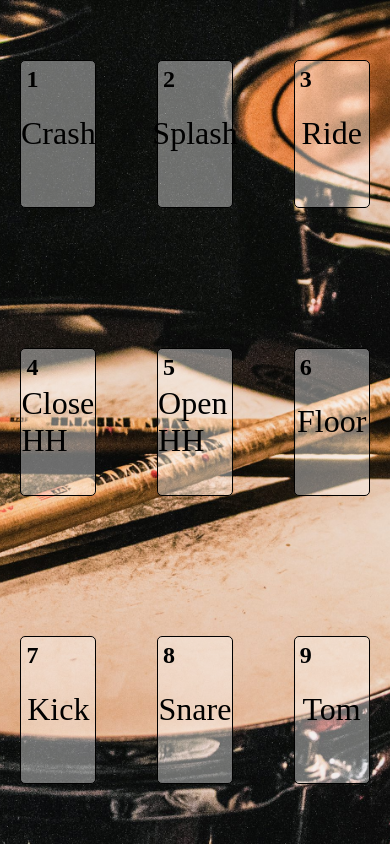
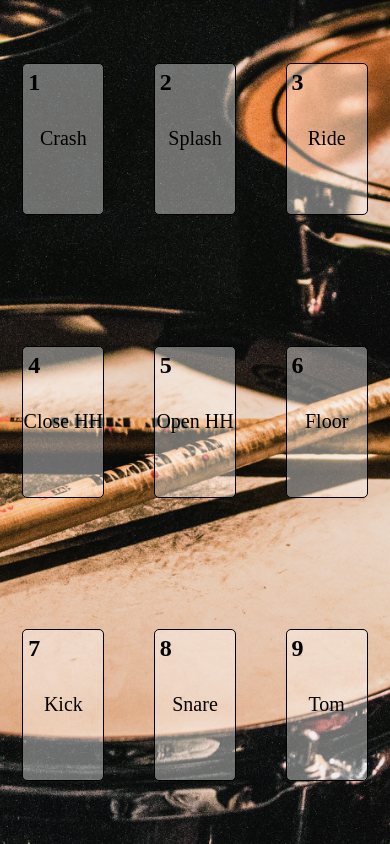
Before and after one commit to AnshSoni2407/Drum-project, a plain HTML site: page index.html in a window 390 px wide. Drawn offline with Linux system fonts and the light colour scheme.

Commit message:
final product

```diff
--- a/style.css
+++ b/style.css
@@ -34,6 +34,7 @@ div {
   border: 1px solid black;
   position: relative;
   border-radius: 5px;
+  text-align: center;
 }
 
 h2 {
@@ -42,3 +43,12 @@ h2 {
   top: 5px;
   font-size: 1.5rem;
 }
+
+@media (max-width: 500px){
+  div{font-size: 20px;
+  text-align: center;}
+
+  .container{
+    gap: 5px;
+  }
+}
```
Also changed, not shown: script.js (line endings or trailing spaces).
